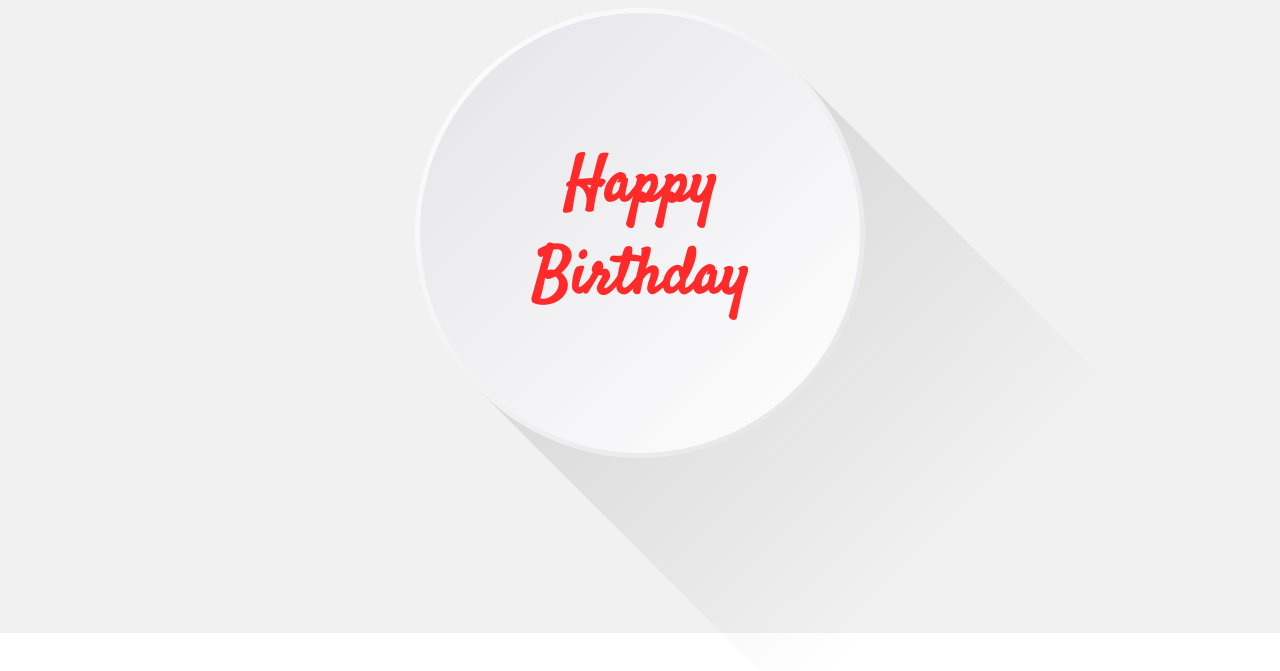
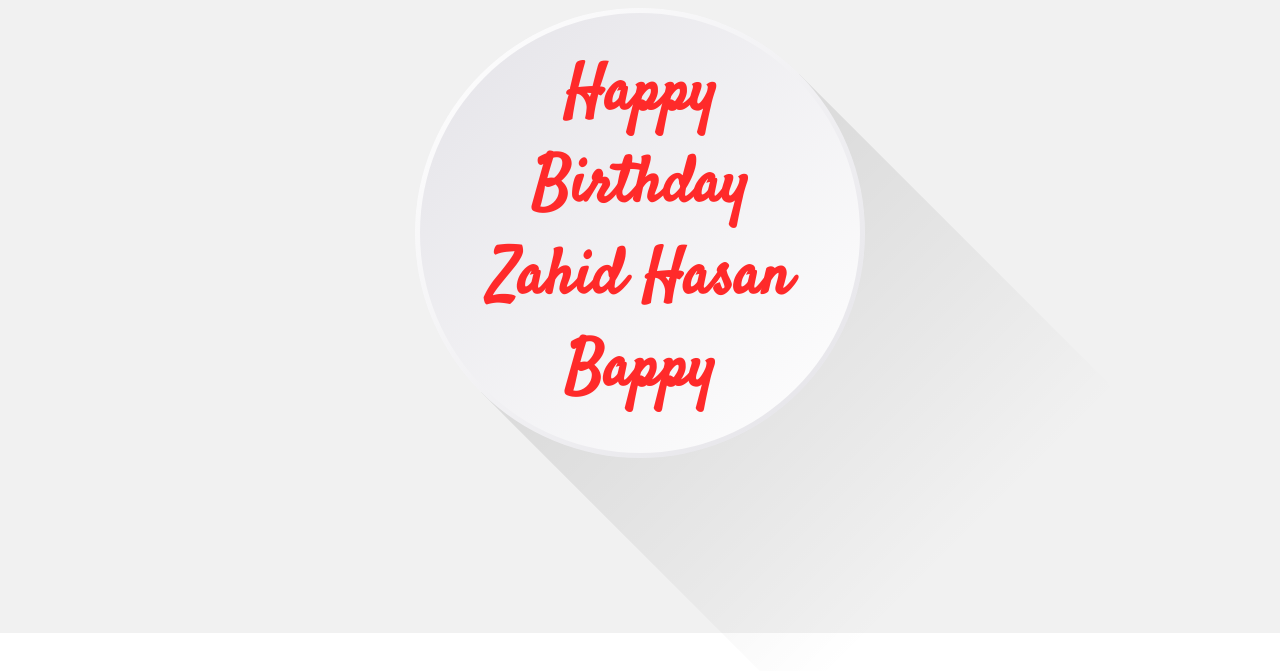
Before and after one commit to Sibbir-Rahman/WISH, a plain HTML site: page index.html in a window 1280 px wide. Shown: the part 167-838 px from the top of the page. Drawn offline with Linux system fonts and the light colour scheme.

Commit message:
Update index.html

```diff
--- a/index.html
+++ b/index.html
@@ -11,7 +11,7 @@
     <section>
         <div class="box">
             <div class="circle">
-                <h2>Happy <br> Birthday </h2>
+                <h2>Happy <br> Birthday <br> Zahid Hasan Bappy</h2>
             </div>
         </div>
     </section>
```
